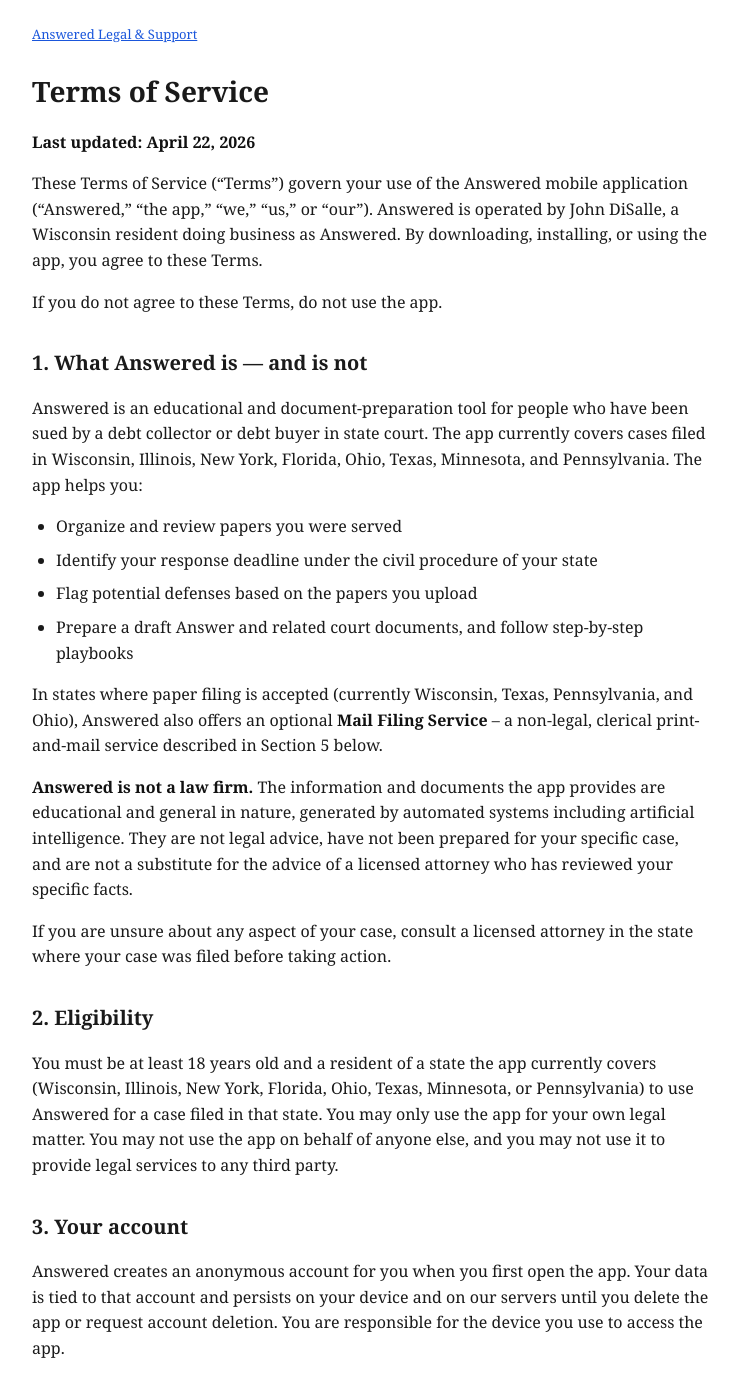
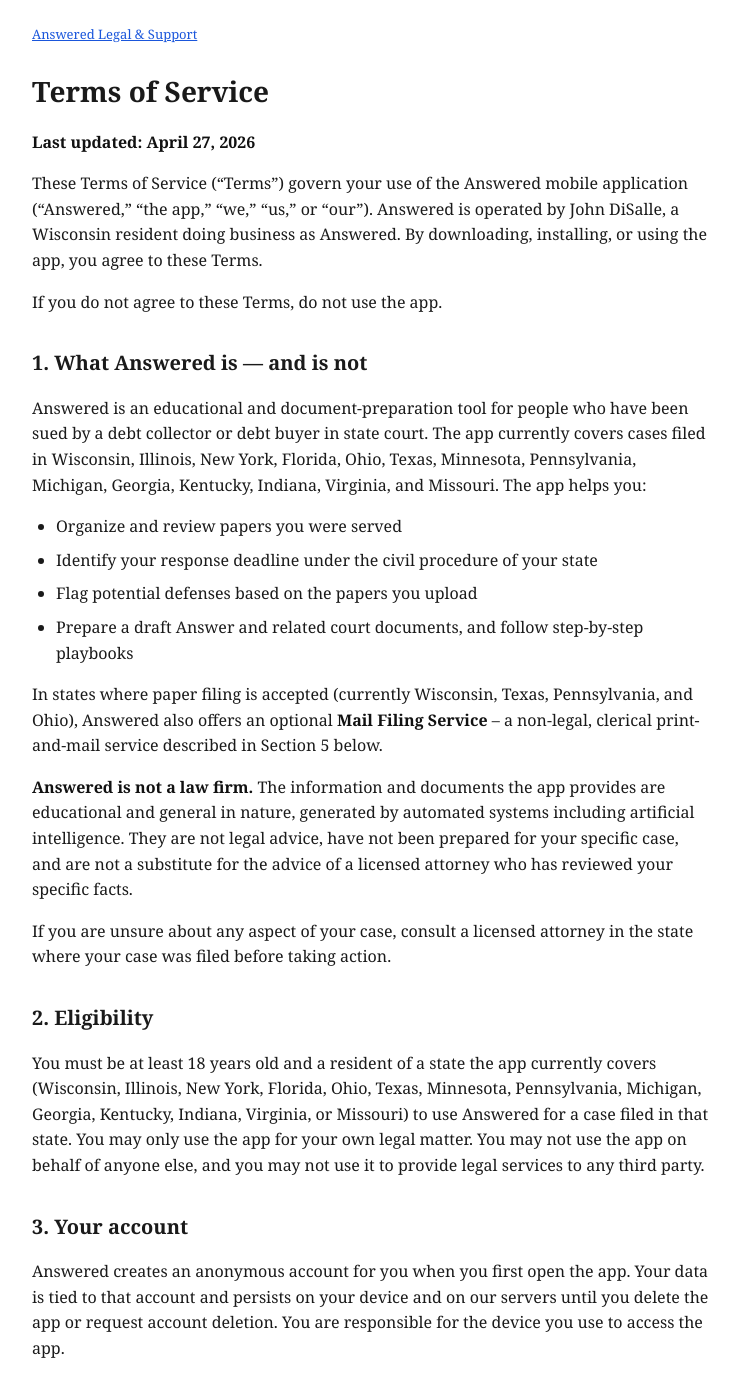
Before and after one commit to johndisalle/answered-legal, a Jekyll site: the page built from terms.md, in a window 1280 px wide and 1400 px high. Shown: the top 1397 px of the window, without its empty margins (268-1007 px from the left). Built offline with Jekyll 4.4.1, drawn with Linux system fonts in a browser that asks for light colours.

Commit message:
Add MI, GA, KY, IN, VA, MO to state coverage list; update date to April 27, 2026

```diff
--- a/terms.md
+++ b/terms.md
@@ -5,7 +5,7 @@
 
 # Terms of Service
 
-**Last updated: April 22, 2026**
+**Last updated: April 27, 2026**
 
 These Terms of Service ("Terms") govern your use of the Answered mobile application ("Answered," "the app," "we," "us," or "our"). Answered is operated by John DiSalle, a Wisconsin resident doing business as Answered. By downloading, installing, or using the app, you agree to these Terms.
 
@@ -13,7 +13,7 @@
 
 ## 1. What Answered is — and is not
 
-Answered is an educational and document-preparation tool for people who have been sued by a debt collector or debt buyer in state court. The app currently covers cases filed in Wisconsin, Illinois, New York, Florida, Ohio, Texas, Minnesota, and Pennsylvania. The app helps you:
+Answered is an educational and document-preparation tool for people who have been sued by a debt collector or debt buyer in state court. The app currently covers cases filed in Wisconsin, Illinois, New York, Florida, Ohio, Texas, Minnesota, Pennsylvania, Michigan, Georgia, Kentucky, Indiana, Virginia, and Missouri. The app helps you:
 
 - Organize and review papers you were served
 - Identify your response deadline under the civil procedure of your state
@@ -28,7 +28,7 @@
 
 ## 2. Eligibility
 
-You must be at least 18 years old and a resident of a state the app currently covers (Wisconsin, Illinois, New York, Florida, Ohio, Texas, Minnesota, or Pennsylvania) to use Answered for a case filed in that state. You may only use the app for your own legal matter. You may not use the app on behalf of anyone else, and you may not use it to provide legal services to any third party.
+You must be at least 18 years old and a resident of a state the app currently covers (Wisconsin, Illinois, New York, Florida, Ohio, Texas, Minnesota, Pennsylvania, Michigan, Georgia, Kentucky, Indiana, Virginia, or Missouri) to use Answered for a case filed in that state. You may only use the app for your own legal matter. You may not use the app on behalf of anyone else, and you may not use it to provide legal services to any third party.
 
 ## 3. Your account
 
```
